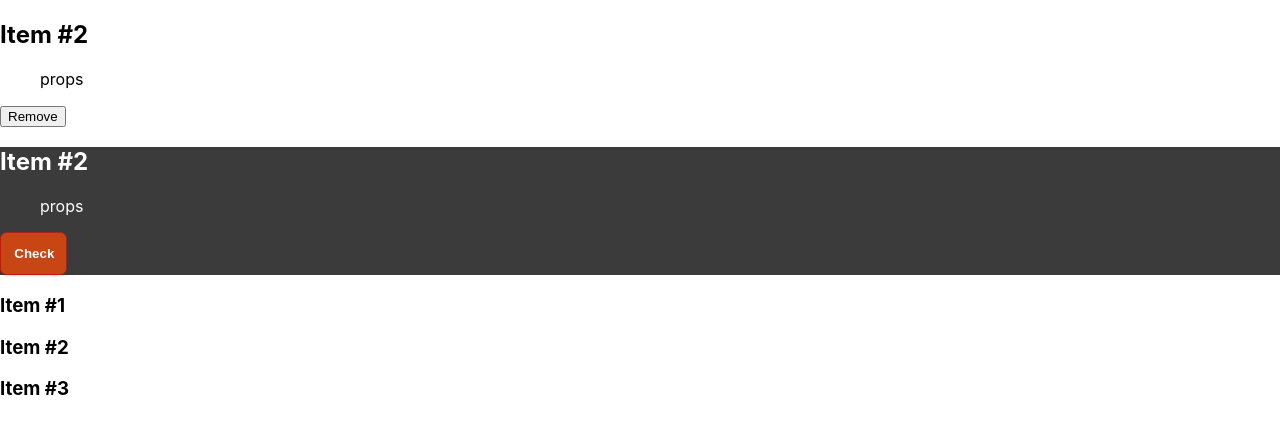
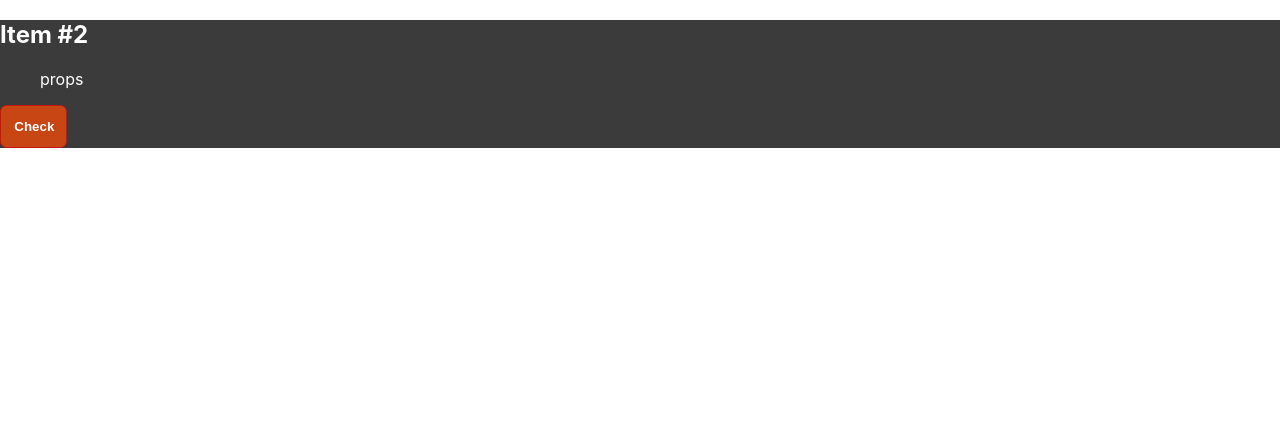
Before and after one commit to dacodemaniak/react-jalon, a React (Create React App) app: page / in a window 1280 px wide. Shown: the top 434 px of the page. Built offline with nearby package versions, Linux system fonts and the light colour scheme.

Commit message:
Reduce App to one Jalon

```diff
--- a/src/App.js
+++ b/src/App.js
@@ -12,17 +12,20 @@ class App extends React.Component {
       {
         id: 1,
         title: 'Item #1',
-        segment: 'props'
+        segment: 'props',
+        viewed: true
       },
       {
         id: 2,
         title: 'Item #2',
-        segment: 'props'
+        segment: 'props',
+        viewed: false
       },
       {
         id: 3,
         title: 'Item #3',
-        segment: 'props'
+        segment: 'props',
+        viewed: false
       }
     ]
     this.jalon = this.jalons[1]
@@ -35,8 +38,7 @@ class App extends React.Component {
   render() {
     return (
       <div>
-        <Jalon jalon={this.jalon} disabled={false} />
-        <JalonComponent jalon={this.jalon} jalons={this.jalons} click={this.showItem} />
+        <JalonComponent jalon={this.jalon} />
       </div>
     )
   }
--- a/src/components/Jalon/Jalon.class.js
+++ b/src/components/Jalon/Jalon.class.js
@@ -36,12 +36,6 @@ export class JalonComponent extends React.Component {
                     <blockquote>{segment}</blockquote>
                     <button type="button" onClick={(event) => this.handleClick(event)}>Check</button>
                 </div>
-                { /* Here goes other jalons from the objects array */}
-                {jalons.map((element, index) => {
-                    return <div key={index} id="{element.id}">
-                        <h3>{element.title}</h3>
-                    </div>
-                })}
             </section>
     }
 }
```
